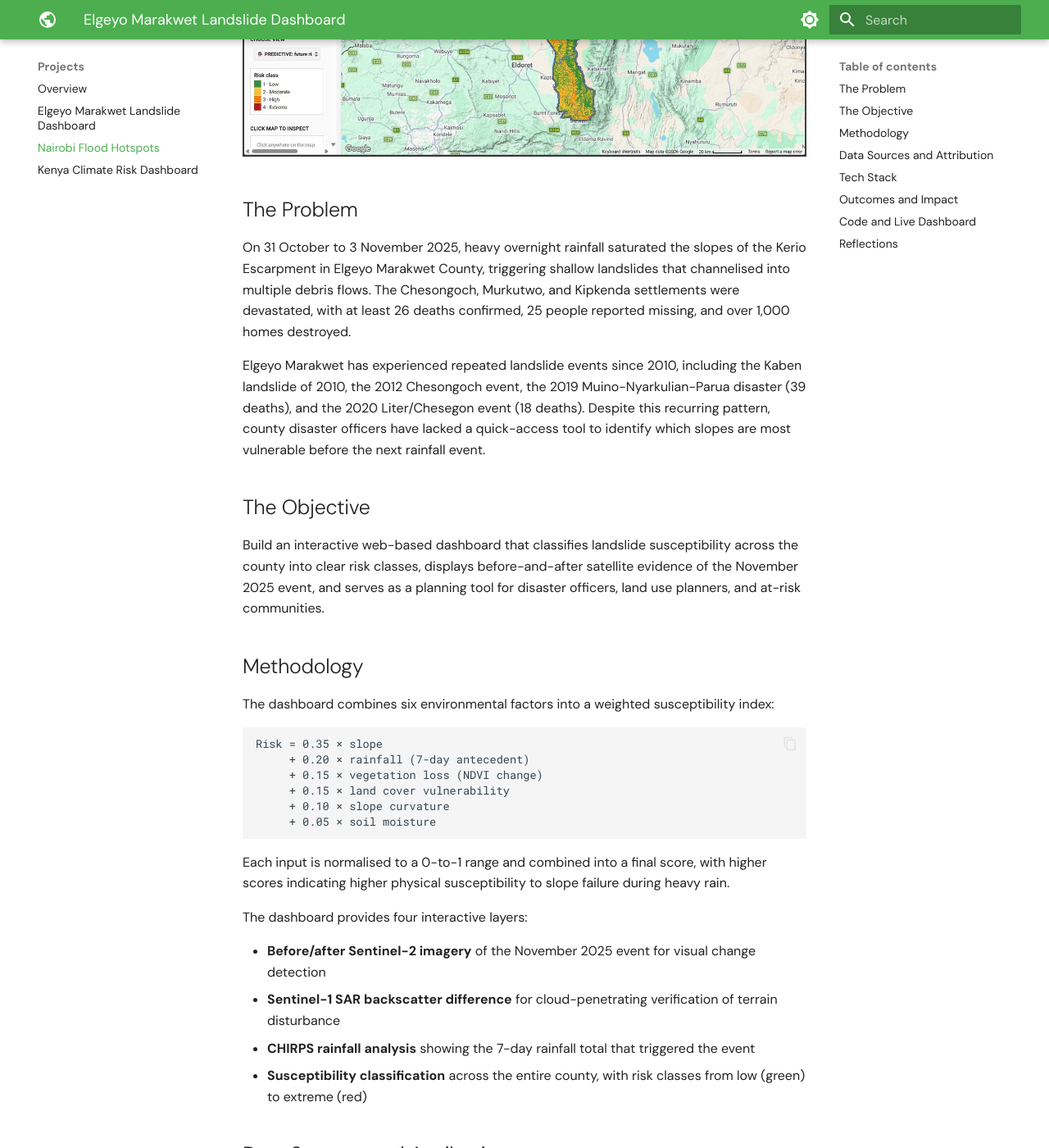
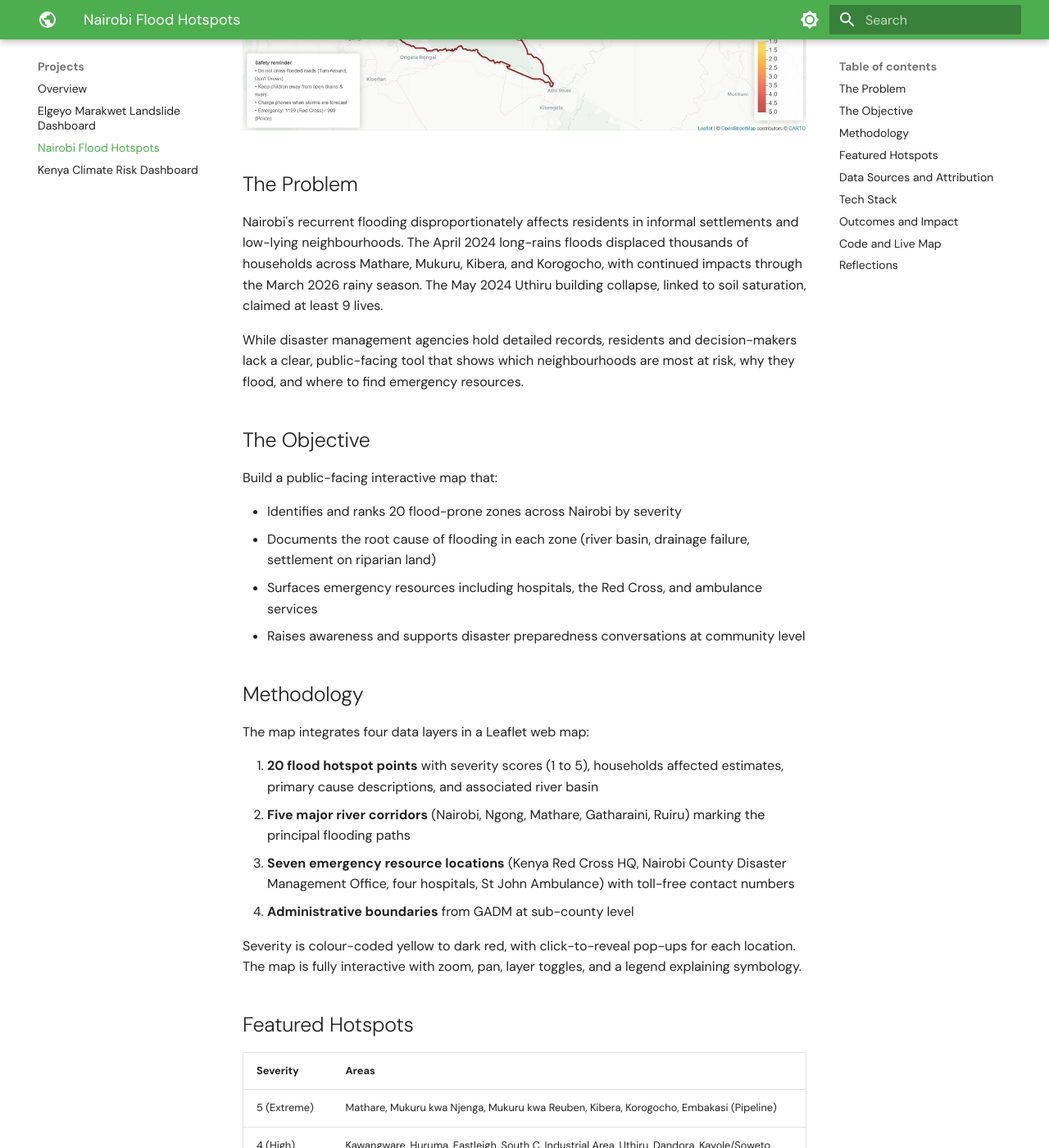
Before and after one commit to Wanjiru-1/Wanjiru-1.github.io, an MkDocs documentation site: the page built from docs/projects/nairobi-flood-hotspots.md, in a window 1280 px wide and 1400 px high, scrolled down 493 px. Shown: the whole window at 82% size. Built offline with MkDocs 1.6.1 and Material for MkDocs 9.7.7, drawn with Linux system fonts in a browser that asks for light colours; some of the changed text lies outside the part shown.

Commit message:
Update nairobi-flood-hotspots.md

````diff
--- a/docs/projects/nairobi-flood-hotspots.md
+++ b/docs/projects/nairobi-flood-hotspots.md
@@ -1,89 +1,87 @@
 ---
-title: Elgeyo Marakwet Landslide Dashboard
-description: Interactive Google Earth Engine dashboard for landslide risk classification across Elgeyo Marakwet County, Kenya
+title: Nairobi Flood Hotspots
+description: Interactive R Leaflet map identifying flood-prone zones across Nairobi and visualising emergency resources
 ---
 
-# Elgeyo Marakwet Landslide Dashboard
+# Nairobi Flood Hotspots
 
-*November 2025 | Google Earth Engine | Sentinel-1, Sentinel-2, CHIRPS, SRTM*
+*April 2024 to March 2026 events | R, Leaflet | Public awareness mapping*
 
-**Tags:** `Google Earth Engine` `JavaScript` `Remote Sensing` `Sentinel-2` `Sentinel-1 SAR` `CHIRPS` `SRTM` `Disaster Risk Mapping` `Cartography` `Web GIS`
+**Tags:** `R` `Leaflet.js` `Cartography` `Disaster Risk Mapping` `Web Mapping` `Urban Resilience` `Public Awareness` `Open Data`
 
-![Elgeyo Marakwet Landslide Dashboard](../assets/images/elgeyo_landslide.jpeg)
+![Nairobi Flood Hotspots](../assets/images/nairobi_flood.jpeg)
 
 ## The Problem
 
-On 31 October to 3 November 2025, heavy overnight rainfall saturated the slopes of the Kerio Escarpment in Elgeyo Marakwet County, triggering shallow landslides that channelised into multiple debris flows. The Chesongoch, Murkutwo, and Kipkenda settlements were devastated, with at least 26 deaths confirmed, 25 people reported missing, and over 1,000 homes destroyed.
+Nairobi's recurrent flooding disproportionately affects residents in informal settlements and low-lying neighbourhoods. The April 2024 long-rains floods displaced thousands of households across Mathare, Mukuru, Kibera, and Korogocho, with continued impacts through the March 2026 rainy season. The May 2024 Uthiru building collapse, linked to soil saturation, claimed at least 9 lives.
 
-Elgeyo Marakwet has experienced repeated landslide events since 2010, including the Kaben landslide of 2010, the 2012 Chesongoch event, the 2019 Muino-Nyarkulian-Parua disaster (39 deaths), and the 2020 Liter/Chesegon event (18 deaths). Despite this recurring pattern, county disaster officers have lacked a quick-access tool to identify which slopes are most vulnerable before the next rainfall event.
+While disaster management agencies hold detailed records, residents and decision-makers lack a clear, public-facing tool that shows which neighbourhoods are most at risk, why they flood, and where to find emergency resources.
 
 ## The Objective
 
-Build an interactive web-based dashboard that classifies landslide susceptibility across the county into clear risk classes, displays before-and-after satellite evidence of the November 2025 event, and serves as a planning tool for disaster officers, land use planners, and at-risk communities.
+Build a public-facing interactive map that:
+
+* Identifies and ranks 20 flood-prone zones across Nairobi by severity
+* Documents the root cause of flooding in each zone (river basin, drainage failure, settlement on riparian land)
+* Surfaces emergency resources including hospitals, the Red Cross, and ambulance services
+* Raises awareness and supports disaster preparedness conversations at community level
 
 ## Methodology
 
-The dashboard combines six environmental factors into a weighted susceptibility index:
+The map integrates four data layers in a Leaflet web map:
 
-```
-Risk = 0.35 × slope
-     + 0.20 × rainfall (7-day antecedent)
-     + 0.15 × vegetation loss (NDVI change)
-     + 0.15 × land cover vulnerability
-     + 0.10 × slope curvature
-     + 0.05 × soil moisture
-```
+1. **20 flood hotspot points** with severity scores (1 to 5), households affected estimates, primary cause descriptions, and associated river basin
+2. **Five major river corridors** (Nairobi, Ngong, Mathare, Gatharaini, Ruiru) marking the principal flooding paths
+3. **Seven emergency resource locations** (Kenya Red Cross HQ, Nairobi County Disaster Management Office, four hospitals, St John Ambulance) with toll-free contact numbers
+4. **Administrative boundaries** from GADM at sub-county level
 
-Each input is normalised to a 0-to-1 range and combined into a final score, with higher scores indicating higher physical susceptibility to slope failure during heavy rain.
+Severity is colour-coded yellow to dark red, with click-to-reveal pop-ups for each location. The map is fully interactive with zoom, pan, layer toggles, and a legend explaining symbology.
 
-The dashboard provides four interactive layers:
+## Featured Hotspots
 
-* **Before/after Sentinel-2 imagery** of the November 2025 event for visual change detection
-* **Sentinel-1 SAR backscatter difference** for cloud-penetrating verification of terrain disturbance
-* **CHIRPS rainfall analysis** showing the 7-day rainfall total that triggered the event
-* **Susceptibility classification** across the entire county, with risk classes from low (green) to extreme (red)
+| Severity | Areas |
+|---|---|
+| 5 (Extreme) | Mathare, Mukuru kwa Njenga, Mukuru kwa Reuben, Kibera, Korogocho, Embakasi (Pipeline) |
+| 4 (High) | Kawangware, Huruma, Eastleigh, South C, Industrial Area, Uthiru, Dandora, Kayole/Soweto, Lucky Summer |
+| 3 (Moderate) | Githurai, Kasarani, Kiamaiko, Ruai, Syokimau |
+
+The principal flooding drivers are the Nairobi River, Ngong River, and Mathare River corridors, compounded by encroachment on riparian land, blocked drainage, and dense informal housing.
 
 ## Data Sources and Attribution
 
-| Dataset | Provider | Purpose |
-|---|---|---|
-| Sentinel-2 SR Harmonized | ESA / Copernicus | Optical imagery, NDVI, change detection |
-| Sentinel-1 GRD IW | ESA / Copernicus | SAR backscatter for cloud-penetrating analysis |
-| CHIRPS Daily | UCSB Climate Hazards Center | Rainfall (5 km, 1981 to present) |
-| SRTM 30 m | NASA / USGS | Elevation, slope, curvature derivation |
-| ESA WorldCover 10 m | ESA / Copernicus | Land cover classification |
-| SMAP L4 | NASA | Soil moisture at 9 km |
-| FAO GAUL 2015 | FAO | Administrative boundaries (Kenya counties) |
-| Event impact statistics | Kenya Red Cross, OCHA, CNN, Daily Nation | Casualty and displacement figures |
-
-All datasets are openly accessible through Google Earth Engine's public catalog.
+| Source | Use |
+|---|---|
+| UN OCHA Kenya | Affected-population estimates |
+| Kenya Red Cross Society | Emergency contacts and event documentation |
+| ReliefWeb | Situation reports |
+| ARIN (African Research and Impact Network) | Research briefs on Nairobi flooding |
+| Daily Nation, CNN, Citizen TV | Event reporting |
+| GADM (Global Administrative Areas) | Nairobi sub-county boundaries |
 
 ## Tech Stack
 
-* **Google Earth Engine** (JavaScript Code Editor) for data processing and visualisation
-* **GEE Apps** for public deployment
-* **Sentinel-2** and **Sentinel-1** for satellite imagery
-* **GEE UI library** for interactive panel and legend design
+* **R** with `leaflet`, `leaflet.extras`, `dplyr`, `htmltools`, `htmlwidgets`, `sf`
+* **GADM** via the `geodata` package for boundary data
+* **htmlwidgets** for export as a standalone HTML page
+* **RPubs** or **GitHub Pages** for deployment
 
 ## Outcomes and Impact
 
-The dashboard provides:
+The map provides:
 
-* A county-scale susceptibility map showing the slopes most likely to fail in future rainfall events
-* Visual evidence of the November 2025 disturbance via NDVI change detection
-* Cross-validation between optical (Sentinel-2) and radar (Sentinel-1) imagery
-* Rainfall trigger analysis showing the link between antecedent rainfall and slope failure
+* A community-accessible view of where flooding has historically caused most harm in Nairobi
+* A starting point for residents to identify nearby emergency resources
+* A planning aid for urban resilience interventions targeting drainage, riparian land encroachment, and informal settlement upgrading
+* A reproducible R workflow that can be adapted to other Kenyan cities or extended with new flood events
 
-This tool is designed to support disaster management officers in Elgeyo Marakwet County, NGOs working on climate resilience, and communities living on slope-prone terrain.
+## Code and Live Map
 
-## Code and Live Dashboard
-
-* **Live dashboard:** [View on GEE Apps](#)
+* **Live interactive map:** [View on RPubs](#)
 * **GitHub repository:** [View source code](#)
 
 ## Reflections
 
-This project taught me how to combine multiple Earth observation datasets into a single decision-support tool. Future work would extend the susceptibility model with machine learning calibration against historical landslide inventories, and add population exposure layers using WorldPop for risk-prioritised intervention planning.
+This project deepened my understanding of how public-facing geospatial communication can sit alongside formal disaster response. It also highlighted limits: the hotspot data is based on reported events, so areas with under-reporting may be under-represented. Future versions would integrate Sentinel-1 SAR flood-extent detection (cloud-penetrating radar) for an evidence-based approach to flood frequency rather than reported impact alone.
 
 ---
 
````
